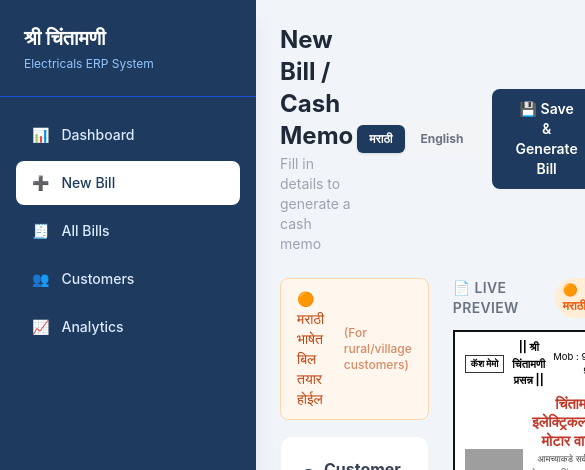
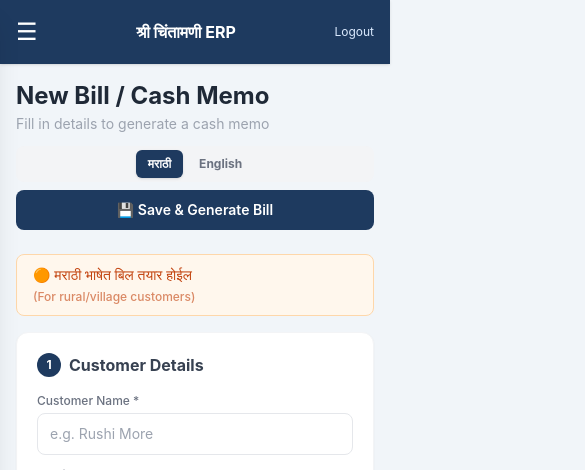
Before and after one commit to Jaykumar-Kale/chintamani-erp, a React (Create React App) app in the folder client/: page /bills/new in a window 390 px wide. Shown: the top 470 px of the page, 585 px wide, since content can reach past the window. Built offline with nearby package versions, Linux system fonts and the light colour scheme; no server answers; sample sign-in values are in the browser's storage; grey boxes are pictures that could not be loaded.

Commit message:
made the mobile friendly

```diff
--- a/client/public/index.html
+++ b/client/public/index.html
@@ -4,7 +4,7 @@
     <meta charset="utf-8" />
     <link rel="icon" href="%PUBLIC_URL%/favicon.ico" />
     <meta name="viewport" content="width=device-width, initial-scale=1" />
-    <meta name="theme-color" content="#000000" />
+    <!-- <meta name="theme-color" content="#000000" /> -->
     <meta
       name="description"
       content="Web site created using create-react-app"
--- a/client/src/components/Layout.js
+++ b/client/src/components/Layout.js
@@ -1,3 +1,4 @@
+import { useEffect, useState } from 'react';
 import { Link, useLocation, useNavigate } from 'react-router-dom';
 import { useAuth } from '../context/AuthContext';
 import toast from 'react-hot-toast';
@@ -14,6 +15,11 @@ export default function Layout({ children }) {
   const { pathname } = useLocation();
   const { user, logout } = useAuth();
   const navigate = useNavigate();
+  const [isMenuOpen, setIsMenuOpen] = useState(false);
+
+  useEffect(() => {
+    setIsMenuOpen(false);
+  }, [pathname]);
 
   const handleLogout = () => {
     logout();
@@ -22,11 +28,45 @@ export default function Layout({ children }) {
   };
 
   return (
-    <div className="flex min-h-screen">
+    <div className="flex min-h-screen bg-slate-100">
+      <header className="fixed top-0 left-0 right-0 h-16 bg-primary text-white flex items-center justify-between px-4 z-20 shadow lg:hidden">
+        <button
+          onClick={() => setIsMenuOpen(true)}
+          className="text-2xl leading-none"
+          aria-label="Open menu"
+        >
+          ☰
+        </button>
+        <h1 className="text-base font-bold">श्री चिंतामणी ERP</h1>
+        <button
+          onClick={handleLogout}
+          className="text-xs text-blue-100"
+        >
+          Logout
+        </button>
+      </header>
+
+      {isMenuOpen && (
+        <button
+          onClick={() => setIsMenuOpen(false)}
+          className="fixed inset-0 bg-black/40 z-20 lg:hidden"
+          aria-label="Close menu"
+        />
+      )}
+
       {/* Sidebar */}
-      <aside className="w-64 bg-primary text-white flex flex-col fixed h-full z-10 shadow-xl">
+      <aside className={`w-64 bg-primary text-white flex flex-col fixed h-full z-30 shadow-xl transition-transform duration-200 ${isMenuOpen ? 'translate-x-0' : '-translate-x-full'} lg:translate-x-0`}>
         <div className="p-6 border-b border-blue-700">
-          <h1 className="text-xl font-bold">श्री चिंतामणी</h1>
+          <div className="flex items-center justify-between">
+            <h1 className="text-xl font-bold">श्री चिंतामणी</h1>
+            <button
+              onClick={() => setIsMenuOpen(false)}
+              className="lg:hidden text-blue-200 text-xl leading-none"
+              aria-label="Close menu"
+            >
+              ×
+            </button>
+          </div>
           <p className="text-blue-300 text-xs mt-1">Electricals ERP System</p>
         </div>
 
@@ -35,6 +75,7 @@ export default function Layout({ children }) {
             <Link
               key={item.path}
               to={item.path}
+              onClick={() => setIsMenuOpen(false)}
               className={`flex items-center gap-3 px-4 py-3 rounded-lg transition text-sm font-medium ${
                 pathname === item.path
                   ? 'bg-white text-primary font-bold'
@@ -60,7 +101,7 @@ export default function Layout({ children }) {
       </aside>
 
       {/* Main Content */}
-      <main className="ml-64 flex-1 p-6 min-h-screen">
+      <main className="flex-1 p-4 pt-20 min-h-screen lg:ml-64 lg:p-6 lg:pt-6">
         {children}
       </main>
     </div>
--- a/client/src/pages/NewBill.js
+++ b/client/src/pages/NewBill.js
@@ -443,15 +443,15 @@ export default function NewBill() {
   return (
     <div className="max-w-7xl mx-auto">
       {/* PAGE HEADER */}
-      <div className="flex items-center justify-between mb-6">
+      <div className="flex flex-col gap-3 lg:flex-row lg:items-center lg:justify-between mb-6">
         <div>
           <h1 className="text-2xl font-bold text-gray-800">New Bill / Cash Memo</h1>
           <p className="text-gray-400 text-sm mt-0.5">Fill in details to generate a cash memo</p>
         </div>
-        <div className="flex gap-3 items-center">
+        <div className="flex gap-2 items-center flex-wrap w-full lg:w-auto">
           {/* Language Toggle */}
           {!savedBill && (
-            <div className="flex items-center gap-1 bg-gray-100 rounded-lg p-1">
+            <div className="flex items-center gap-1 bg-gray-100 rounded-lg p-1 w-full sm:w-auto justify-center">
               <button onClick={() => setLang('mr')}
                 className={`px-3 py-1.5 rounded-md text-xs font-bold transition ${lang === 'mr' ? 'bg-primary text-white shadow' : 'text-gray-500 hover:text-gray-700'}`}>
                 मराठी
@@ -466,40 +466,40 @@ export default function NewBill() {
           {savedBill ? (
             <>
               <button onClick={handleWhatsApp} disabled={pdfLoading}
-                className="flex items-center gap-2 bg-green-500 text-white px-4 py-2.5 rounded-lg text-sm font-semibold hover:bg-green-600 transition disabled:opacity-60">
+                className="flex items-center justify-center gap-2 bg-green-500 text-white px-4 py-2.5 rounded-lg text-sm font-semibold hover:bg-green-600 transition disabled:opacity-60 w-full sm:w-auto">
                 {pdfLoading ? '⏳...' : '📱 WhatsApp + PDF'}
               </button>
               <button onClick={handleDownloadPDF} disabled={pdfLoading}
-                className="flex items-center gap-2 bg-accent text-white px-4 py-2.5 rounded-lg text-sm font-semibold hover:opacity-90 transition disabled:opacity-60">
+                className="flex items-center justify-center gap-2 bg-accent text-white px-4 py-2.5 rounded-lg text-sm font-semibold hover:opacity-90 transition disabled:opacity-60 w-full sm:w-auto">
                 {pdfLoading ? '⏳...' : '⬇️ Download PDF'}
               </button>
               <button onClick={handlePrint}
-                className="flex items-center gap-2 bg-gray-700 text-white px-4 py-2.5 rounded-lg text-sm font-semibold hover:bg-gray-800 transition">
+                className="flex items-center justify-center gap-2 bg-gray-700 text-white px-4 py-2.5 rounded-lg text-sm font-semibold hover:bg-gray-800 transition w-full sm:w-auto">
                 🖨️ Print
               </button>
               <button onClick={handleNewBill}
-                className="flex items-center gap-2 bg-primary text-white px-4 py-2.5 rounded-lg text-sm font-semibold hover:bg-blue-800 transition">
+                className="flex items-center justify-center gap-2 bg-primary text-white px-4 py-2.5 rounded-lg text-sm font-semibold hover:bg-blue-800 transition w-full sm:w-auto">
                 ➕ New Bill
               </button>
             </>
           ) : (
             <button onClick={handleSave} disabled={loading}
-              className="flex items-center gap-2 bg-primary text-white px-6 py-2.5 rounded-lg text-sm font-semibold hover:bg-blue-800 transition disabled:opacity-50">
+              className="flex items-center justify-center gap-2 bg-primary text-white px-6 py-2.5 rounded-lg text-sm font-semibold hover:bg-blue-800 transition disabled:opacity-50 w-full sm:w-auto">
               {loading ? '⏳ Saving...' : '💾 Save & Generate Bill'}
             </button>
           )}
         </div>
       </div>
 
-      <div className="grid grid-cols-2 gap-6">
+      <div className="grid grid-cols-1 xl:grid-cols-2 gap-6">
         {/* ══════════ LEFT — FORM ══════════ */}
         <div className="space-y-4">
 
           {/* Language banner */}
           {!savedBill && (
-            <div className={`rounded-lg px-4 py-2.5 text-sm font-medium flex items-center gap-2 ${lang === 'mr' ? 'bg-orange-50 text-orange-700 border border-orange-200' : 'bg-blue-50 text-blue-700 border border-blue-200'}`}>
+            <div className={`rounded-lg px-4 py-2.5 text-sm font-medium flex flex-col sm:flex-row sm:items-center gap-1 sm:gap-2 ${lang === 'mr' ? 'bg-orange-50 text-orange-700 border border-orange-200' : 'bg-blue-50 text-blue-700 border border-blue-200'}`}>
               {lang === 'mr' ? '🟠 मराठी भाषेत बिल तयार होईल' : '🔵 Bill will be generated in English'}
-              <span className="ml-auto text-xs opacity-60">{lang === 'mr' ? '(For rural/village customers)' : '(For educated/IT park customers)'}</span>
+              <span className="sm:ml-auto text-xs opacity-60">{lang === 'mr' ? '(For rural/village customers)' : '(For educated/IT park customers)'}</span>
             </div>
           )}
 
@@ -551,7 +551,7 @@ export default function NewBill() {
                       <input type="text" value={item.description} onChange={e => updateItem(idx, 'description', e.target.value)}
                         disabled={!!savedBill} placeholder="Description"
                         className="w-full border border-blue-200 rounded px-2 py-1.5 text-xs focus:outline-none focus:ring-1 focus:ring-primary bg-white" />
-                      <div className="grid grid-cols-2 gap-2">
+                      <div className="grid grid-cols-1 sm:grid-cols-2 gap-2">
                         <div>
                           <label className="text-xs text-gray-400 mb-0.5 block">Qty {item.unit ? `(${item.unit})` : ''}</label>
                           <input type="number" value={item.qty} onChange={e => updateItem(idx, 'qty', e.target.value)} disabled={!!savedBill}
@@ -580,7 +580,7 @@ export default function NewBill() {
                         className="flex-1 border border-orange-200 rounded px-2 py-1.5 text-xs focus:outline-none bg-white" />
                       {!savedBill && <button onClick={() => removeCustomItem(idx)} className="text-red-400 hover:text-red-600 text-lg">✕</button>}
                     </div>
-                    <div className="grid grid-cols-2 gap-2">
+                    <div className="grid grid-cols-1 sm:grid-cols-2 gap-2">
                       <div>
                         <label className="text-xs text-gray-400 mb-0.5 block">Qty</label>
                         <input type="number" value={item.qty} onChange={e => updateCustomItem(idx, 'qty', e.target.value)}
@@ -617,7 +617,7 @@ export default function NewBill() {
               onChange={e => setCostPrice(e.target.value)} disabled={!!savedBill}
               className="w-full border border-gray-200 rounded-lg px-3 py-2.5 text-sm focus:outline-none focus:ring-2 focus:ring-purple-400 disabled:bg-gray-50" />
             {costPrice && (
-              <div className="mt-3 bg-purple-50 rounded-lg p-3 flex justify-between text-sm">
+              <div className="mt-3 bg-purple-50 rounded-lg p-3 flex flex-col sm:flex-row sm:justify-between gap-1 text-sm">
                 <span className="text-gray-600">Estimated Profit:</span>
                 <span className="font-bold text-purple-600">₹{(total - parseFloat(costPrice || 0)).toLocaleString('en-IN')}</span>
               </div>
@@ -652,7 +652,7 @@ export default function NewBill() {
 
         {/* ══════════ RIGHT — LIVE PREVIEW ══════════ */}
         <div>
-          <div className="sticky top-6">
+          <div className="xl:sticky xl:top-6">
             <div className="flex items-center justify-between mb-3">
               <p className="text-sm font-semibold text-gray-500 uppercase tracking-wide">📄 Live Preview</p>
               <div className="flex items-center gap-2">
@@ -668,7 +668,11 @@ export default function NewBill() {
             </div>
 
             {/* Render the memo */}
-            <CashMemo />
+            <div className="overflow-x-auto">
+              <div className="min-w-[520px]">
+                <CashMemo />
+              </div>
+            </div>
 
             {/* Action buttons */}
             {!savedBill ? (
@@ -677,7 +681,7 @@ export default function NewBill() {
                 {loading ? '⏳ Saving...' : '💾 Save & Generate Bill'}
               </button>
             ) : (
-              <div className="mt-4 grid grid-cols-3 gap-2">
+              <div className="mt-4 grid grid-cols-1 sm:grid-cols-3 gap-2">
                 <button onClick={handleWhatsApp} disabled={pdfLoading}
                   className="bg-green-500 text-white py-2.5 rounded-xl font-bold hover:bg-green-600 transition text-xs shadow disabled:opacity-60">
                   {pdfLoading ? '⏳' : '📱 WhatsApp\n+ PDF'}
--- a/client/src/utils/api.js
+++ b/client/src/utils/api.js
@@ -1,7 +1,11 @@
 import axios from 'axios';
 
+const API_BASE_URL = process.env.REACT_APP_API_URL || (process.env.NODE_ENV === 'production'
+  ? '/api'
+  : 'http://localhost:5000/api');
+
 const api = axios.create({
-  baseURL: 'http://localhost:5000/api',
+  baseURL: API_BASE_URL,
 });
 
 api.interceptors.request.use((config) => {
```
Also changed, not shown: client/src/pages/AllBills.js (+10 -8 lines), client/src/pages/Analytics.js (+5 -3 lines), client/src/pages/Customers.js (+4 -4 lines), client/src/pages/Dashboard.js (+5 -3 lines), 29 other files (tests, documents, lock files or other folders).
